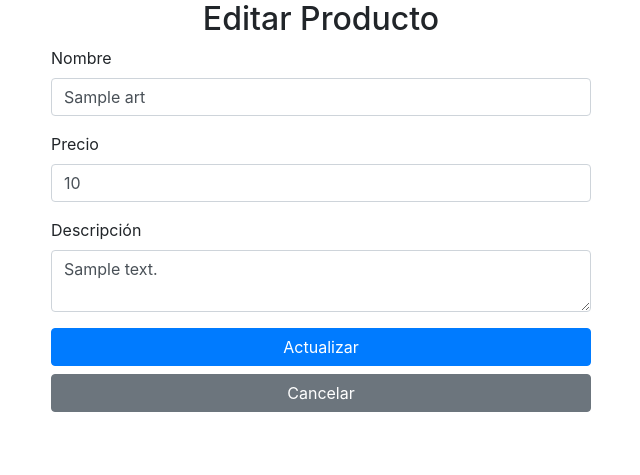
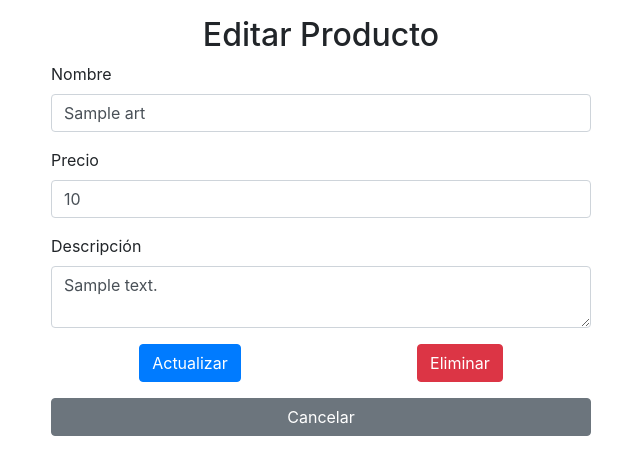
Before and after one commit to emiliooarrig/tienda-chinos-main, a PHP site: page /admin/editar_art.php?id=1 in a window 1280 px wide. Shown: the top 475 px of the page, without its empty margins (319-959 px from the left). Run offline with PHP 8.4, Linux system fonts and the light colour scheme; the visitor is signed in with stand-in values (Sample User, id 1); tables that the repository leaves empty or names only in its code hold one stand-in row (values such as "Sample post").

Commit message:
Se habilita el boton de eliminar producto

```diff
--- a/admin/editar_art.php
+++ b/admin/editar_art.php
@@ -20,6 +20,7 @@ $stmt->execute();
 $producto = $stmt->fetch();
 
 if ($_SERVER['REQUEST_METHOD'] == 'POST') {
+    if (isset($_POST['update'])) {
         // Actualizar los datos del producto en la base de datos
         $nombre = $_POST['nombre'];
         $precio = $_POST['precio'];
@@ -32,10 +33,22 @@ if ($_SERVER['REQUEST_METHOD'] == 'POST') {
         $stmt->bindParam(':id', $id, PDO::PARAM_INT);
 
         if ($stmt->execute()) {
+            header('Location: administrar.php   ');
+            exit;
+        } else {
+            $error = "Error al actualizar el producto.";
+        }
+    } elseif (isset($_POST['delete'])) {
+        // Eliminar el producto de la base de datos
+        $stmt = $pdo->prepare("DELETE FROM arts WHERE id = :id");
+        $stmt->bindParam(':id', $id, PDO::PARAM_INT);
+
+        if ($stmt->execute()) {
             header('Location: administrar.php');
             exit;
         } else {
-        $error = "Error al actualizar el producto.";
+            $error = "Error al eliminar el producto.";
+        }
     }
 }
 ?>
@@ -51,7 +64,7 @@ if ($_SERVER['REQUEST_METHOD'] == 'POST') {
 </head>
 
 <body>
-    <div class="container">
+    <div class="container mt-3">
         <div class="row justify-content-center">
             <div class="col-md-6">
                 <h2 class="text-center">Editar Producto</h2>
@@ -71,9 +84,12 @@ if ($_SERVER['REQUEST_METHOD'] == 'POST') {
                         <label for="descripcion">Descripción</label>
                         <textarea name="descripcion" class="form-control" required><?php echo htmlspecialchars($producto['descripcion']); ?></textarea>
                     </div>
-                    <button type="submit" class="btn btn-primary btn-block">Actualizar</button>
+                    <div class="form-group d-flex justify-content-around">
+                        <button type="submit" name ="update" class="btn btn-primary ">Actualizar</button>
+                        <button type ="submit" name = "delete" class="btn btn-danger">Eliminar</button>
+                    </div>
+                </form>
                 <a href="administrar.php" class="btn btn-secondary btn-block">Cancelar</a>
-                </form>
             </div>
         </div>
     </div>
```
Lines whose indentation alone changed are shown as unchanged.
